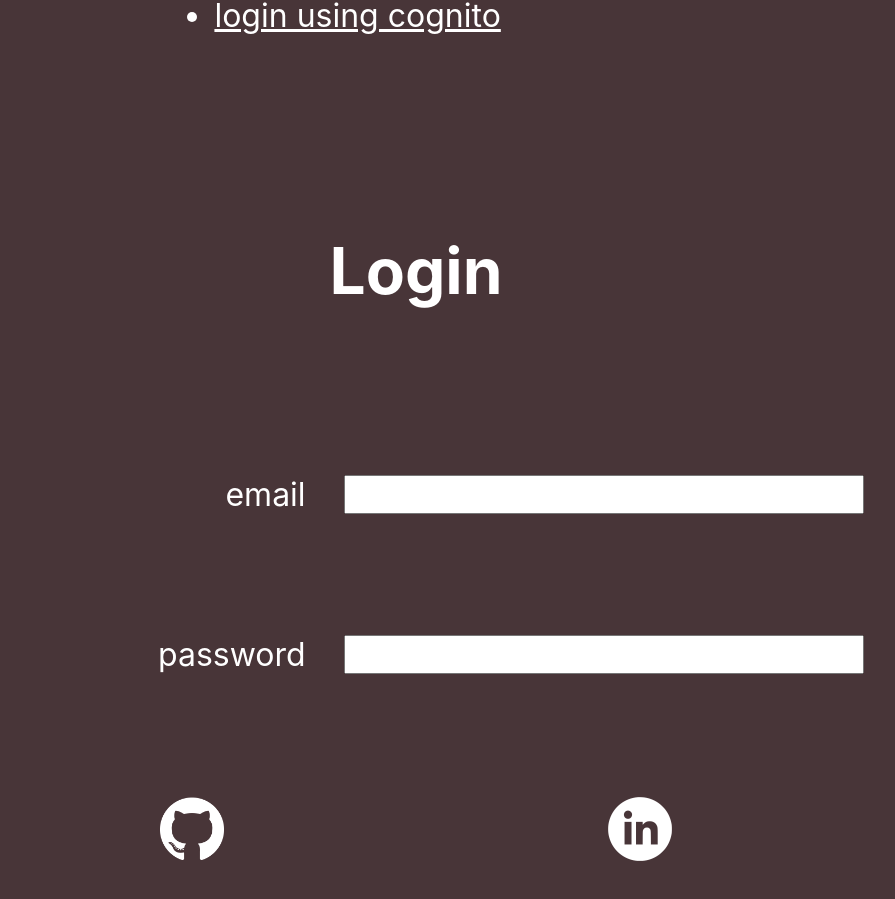
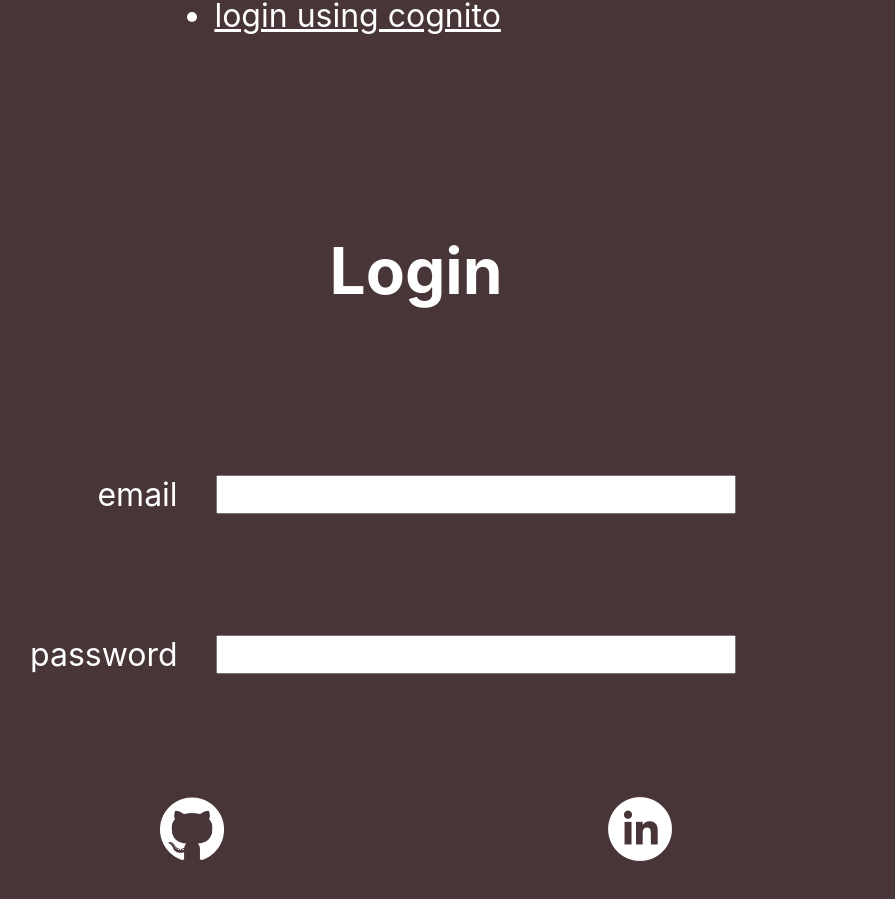
Before and after one commit to fabioaromanini/site, a React (Create React App) app: page / in a window 1280 px wide. Shown: the part 673-1572 px from the top of the page, without its empty margins (224-1119 px from the left). Built offline with nearby package versions, Linux system fonts and the light colour scheme.

Commit message:
removes as much style as posible from login.css

```diff
--- a/src/login/index.jsx
+++ b/src/login/index.jsx
@@ -5,6 +5,7 @@ import linkedinIcon from './images/linkedinicon.png';
 
 import './login.css';
 
+export default () => {
   const styles = {
     login: {
       height: '100vh',
@@ -12,15 +13,6 @@ const styles = {
       justifyContent: 'space-evenly',
       alignItems: 'center',
       flexDirection: 'column',
-  },
-  loginForm: {
-    display: 'flex',
-    justifyContent: 'flex-end',
-    alignItems: 'center',
-    flexWrap: 'wrap',
-    minHeight: '40vh',
-    minWidth: '70vw',
-    paddingRight: '15vw',
     },
     loginField: {
       display: 'flex',
@@ -30,6 +22,14 @@ const styles = {
     loginInput: {
       minWidth: '40vw',
       marginLeft: '3vw',
+    },
+    links: {
+      width: '100%',
+      display: 'flex',
+      justifyContent: 'space-evenly',
+    },
+    linksImg: {
+      maxHeight: '8vh',
     },
   };
 
@@ -44,29 +44,30 @@ const inputs = [
     </div>,
   ];
 
-export default () => (
-  <div id="login" style={styles.login}>
-    <h1>Login</h1>
-    <form>
-      <div id="loginForm" style={styles.loginForm}>
-        {inputs}
-      </div>
-    </form>
-    <div className="links">
+  const links = [
     <a
       href="https://github.com/fabioaromanini/site"
       target="_blank"
       rel="noopener noreferrer"
     >
-        <img src={gitIcon} alt="github repository icon" />
-      </a>
+      <img style={styles.linksImg} src={gitIcon} alt="github repository icon" />
+    </a>,
     <a
       href="https://www.linkedin.com/in/fabioaromanini/"
       target="_blank"
       rel="noopener noreferrer"
     >
-        <img src={linkedinIcon} alt="linkedin icon" />
-      </a>
-    </div>
+      <img style={styles.linksImg} src={linkedinIcon} alt="linkedin icon" />
+    </a>,
+  ];
+
+  return (
+    <div id="login" style={styles.login}>
+      <h1>Login</h1>
+      <form>
+        <div id="loginForm">{inputs}</div>
+      </form>
+      <div style={styles.links}>{links}</div>
     </div>
   );
+};
--- a/src/login/login.css
+++ b/src/login/login.css
@@ -1,20 +1,17 @@
-.links {
-  width: 100%;
+#loginForm {
   display: flex;
-  justify-content: space-evenly;
-}
-
-.links img {
-  max-height: 8vh;
-}
-
-#loginForm {
+  justify-content: flex-end;
+  align-items: center;
+  flex-wrap: wrap;
+  min-height: 40vh;
+  min-width: 70vw;
+  padding-right: 10vw;
   font-size: 1.5em;
 }
 
 @media screen and (min-width: 910px) {
   #loginForm {
     font-size: 2em;
-    padding-right: 30vw;
+    padding-right: 25vw;
   }
 }
```
Lines whose indentation alone changed are shown as unchanged.
